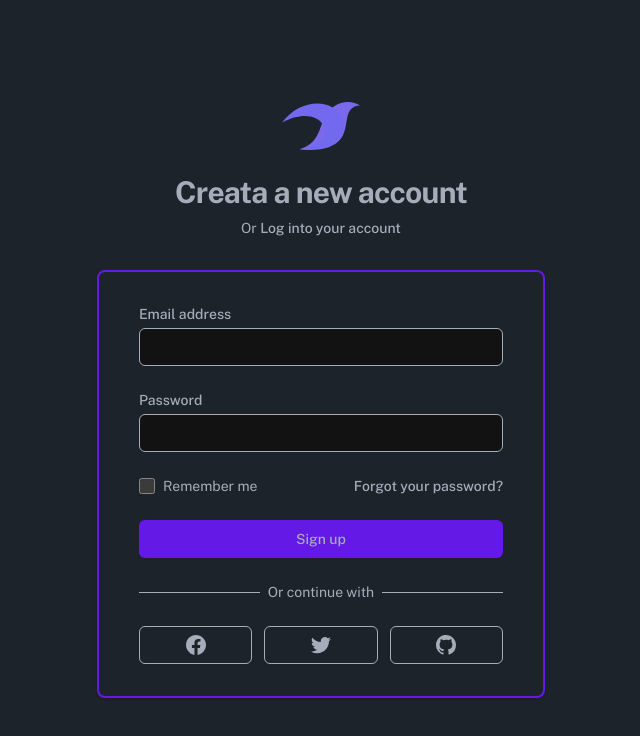
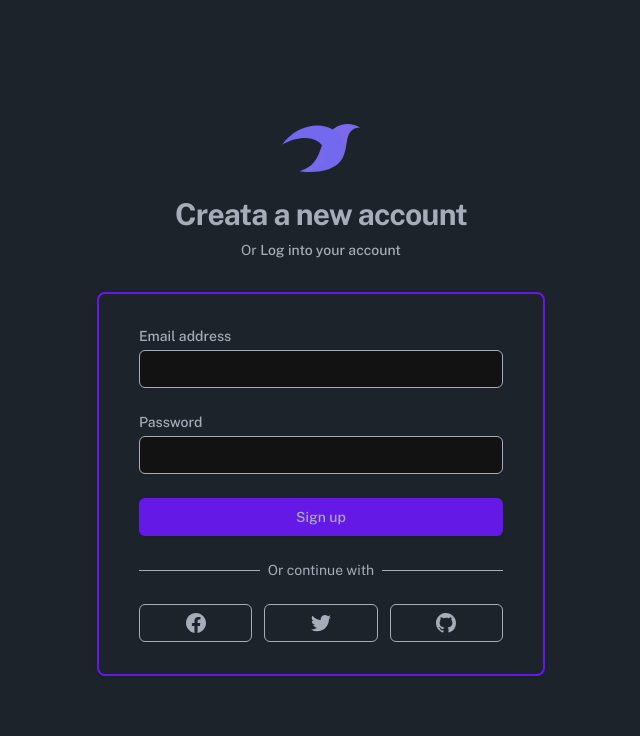
Before and after one commit to Mohsin-mw/Chatvia, a React (Vite) app: page /signup in a window 1280 px wide. Shown: the top 736 px of the page, without its empty margins (319-959 px from the left). Built offline with nearby package versions, Linux system fonts and the light colour scheme.

Commit message:
Signup added

```diff
--- a/src/pages/Signup.tsx
+++ b/src/pages/Signup.tsx
@@ -2,13 +2,57 @@ import logo from "../assets/logo.svg";
 import { Link } from "react-router-dom";
 import { useDispatch } from "react-redux";
 import { toggleLoading } from "../store/appSlice";
-import { useEffect } from "react";
+import { useEffect, useState } from "react";
 import useLoader from "../hooks/useLoader";
+import { createUserWithEmailAndPassword, updateProfile } from "firebase/auth";
+import { setUser } from "../store/userSlice";
+
+import { auth } from "../services/firebase";
+import { User } from "../common.types";
 const Signup = () => {
   const dispatch = useDispatch();
+  const [email, setEmail] = useState("");
+  const [password, setPassword] = useState("");
   const HandlerLoader = () => {
     useLoader(dispatch);
   };
+  const handleSignup = async (
+    event: React.FormEvent<HTMLFormElement>,
+    email: string,
+    password: string
+  ) => {
+    event.preventDefault(); // Prevent the default form submission behavior
+
+    try {
+      const userCredential = await createUserWithEmailAndPassword(
+        auth,
+        email,
+        password
+      );
+      const result = userCredential.user;
+
+      await updateProfile(result, {
+        displayName: "Anonymous",
+        photoURL:
+          "https://png.pngtree.com/png-vector/20220607/ourmid/pngtree-person-gray-photo-placeholder-man-in-t-shirt-on-gray-background-png-image_4853791.png",
+      });
+
+      const user: User = {
+        uid: result?.uid || "",
+        name: result?.displayName || null,
+        email: result?.email || null,
+        ImageUrl: result?.photoURL || null,
+      };
+      if (user.uid) {
+        dispatch(setUser(user));
+      } else {
+        console.log("User data not available");
+      }
+    } catch (error) {
+      console.log("Signup error:", error);
+    }
+  };
+
   useEffect(() => {
     dispatch(toggleLoading(true));
     HandlerLoader();
@@ -33,7 +77,13 @@ const Signup = () => {
 
       <div className="mt-8 sm:mx-auto sm:w-full sm:max-w-md">
         <div className="bg-white border border-2 border-primary py-8 px-4 shadow sm:rounded-lg sm:px-10">
-          <form className="space-y-6" action="#" method="POST">
+          <form
+            className="space-y-6"
+            action="#"
+            method="POST"
+            onSubmit={(event) => handleSignup(event, email, password)}
+          >
+            {/* Email input */}
             <div>
               <label
                 htmlFor="email"
@@ -48,11 +98,14 @@ const Signup = () => {
                   type="email"
                   autoComplete="email"
                   required
+                  value={email}
+                  onChange={(e) => setEmail(e.target.value)}
                   className="block w-full appearance-none rounded-md border border-gray-300 px-3 py-2 placeholder-gray-400 shadow-sm focus:border-primary focus:outline-none focus:ring-primary sm:text-sm"
                 />
               </div>
             </div>
 
+            {/* Password input */}
             <div>
               <label
                 htmlFor="password"
@@ -67,37 +120,17 @@ const Signup = () => {
                   type="password"
                   autoComplete="current-password"
                   required
+                  value={password}
+                  onChange={(e) => setPassword(e.target.value)}
                   className="block w-full appearance-none rounded-md border border-gray-300 px-3 py-2 placeholder-gray-400 shadow-sm focus:border-primary focus:outline-none focus:ring-primary sm:text-sm"
                 />
               </div>
             </div>
 
-            <div className="flex items-center justify-between">
-              <div className="flex items-center">
-                <input
-                  id="remember-me"
-                  name="remember-me"
-                  type="checkbox"
-                  className="h-4 w-4 rounded border-primary text-primary focus:ring-primary"
-                />
-                <label
-                  htmlFor="remember-me"
-                  className="ml-2 block text-sm text-gray-900"
-                >
-                  Remember me
-                </label>
-              </div>
+            {/* Remember me and Forgot password */}
+            {/* ... */}
 
-              <div className="text-sm">
-                <a
-                  href="#"
-                  className="font-medium text-indigo-600 hover:text-indigo-500"
-                >
-                  Forgot your password?
-                </a>
-              </div>
-            </div>
-
+            {/* Signup button */}
             <div>
               <button
                 type="submit"
```
